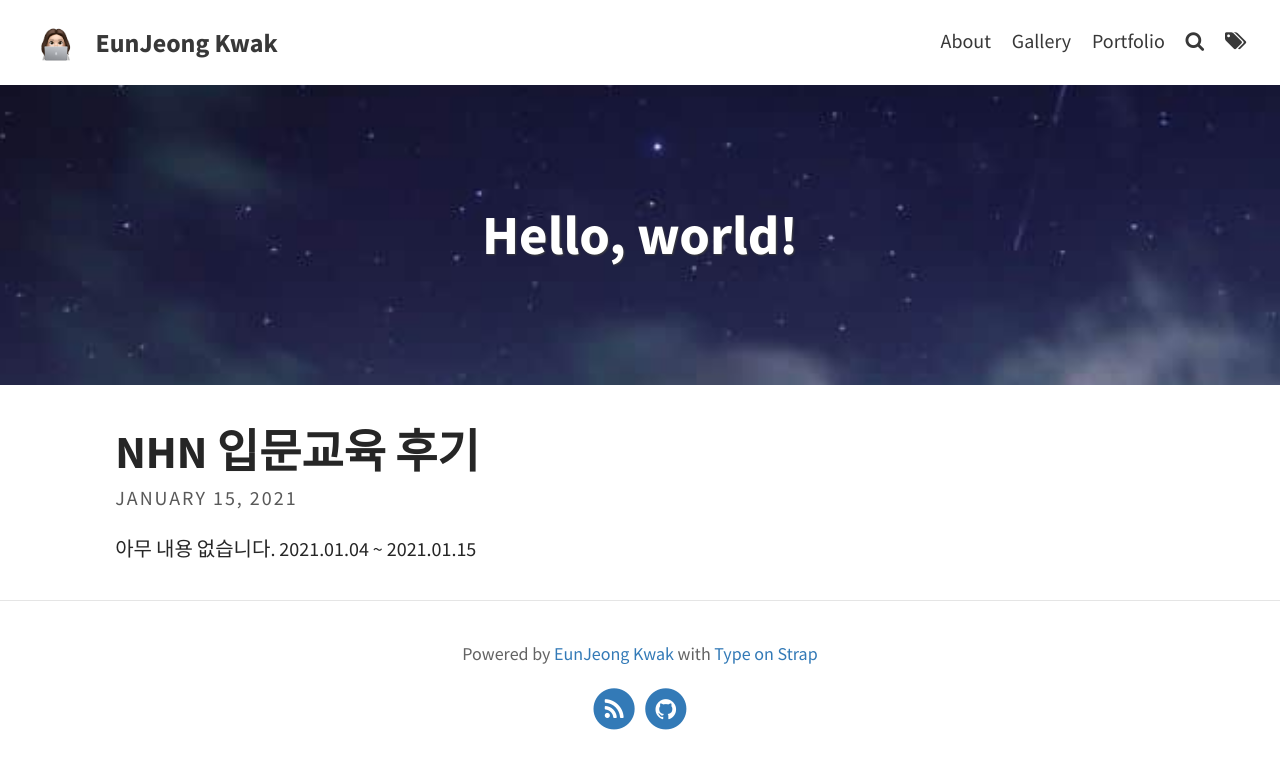
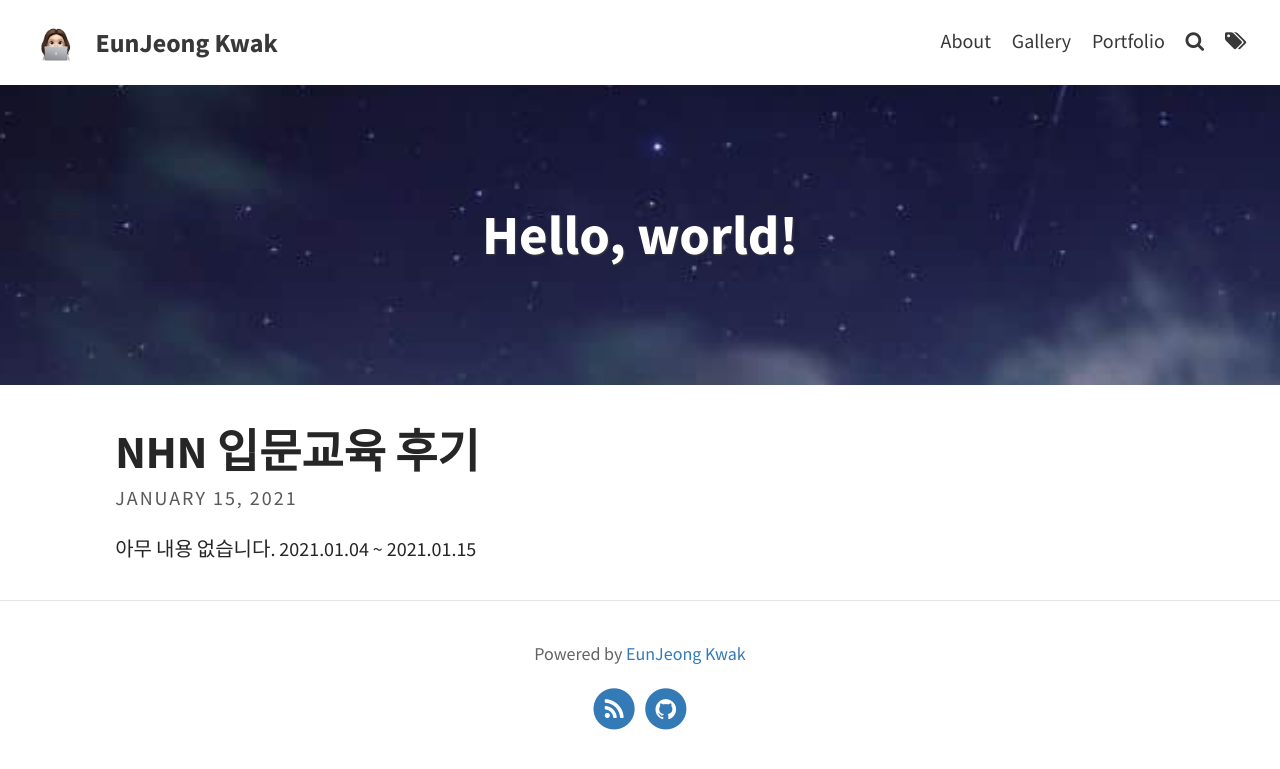
Before and after one commit to rachel-kwak/rachel-kwak.github.io, a Jekyll site: the page built from index.html, in a window 1280 px wide. Shown: the top 769 px of the page. Built offline with Jekyll 4.4.1, drawn with Linux system fonts in a browser that asks for light colours; the list of posts is cut into pages by our own code.

Commit message:
Update _config.yml

```diff
--- a/_config.yml
+++ b/_config.yml
@@ -12,7 +12,7 @@ favicon: assets/favicon.ico         # Icon displayed in the tab
 header_text: Hello, world!  # Change Blog header text
 header_feature_image: assets/img/header.jpeg
 footer_text: >
-  Powered by <a href="https://github.com/rachel-kwak">EunJeong Kwak</a> with <a href="https://github.com/sylhare/Type-on-Strap">Type on Strap</a>
+  Powered by <a href="https://github.com/rachel-kwak">EunJeong Kwak</a>
 
 # Blog
 excerpt: true                                           # Or "truncate" (first 250 characters), "false" to disable
```
